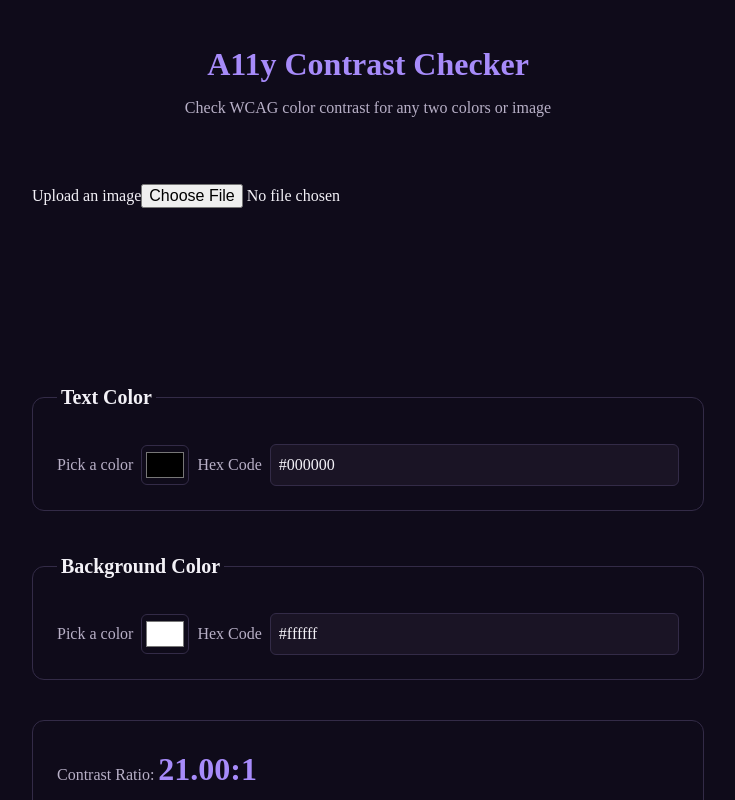
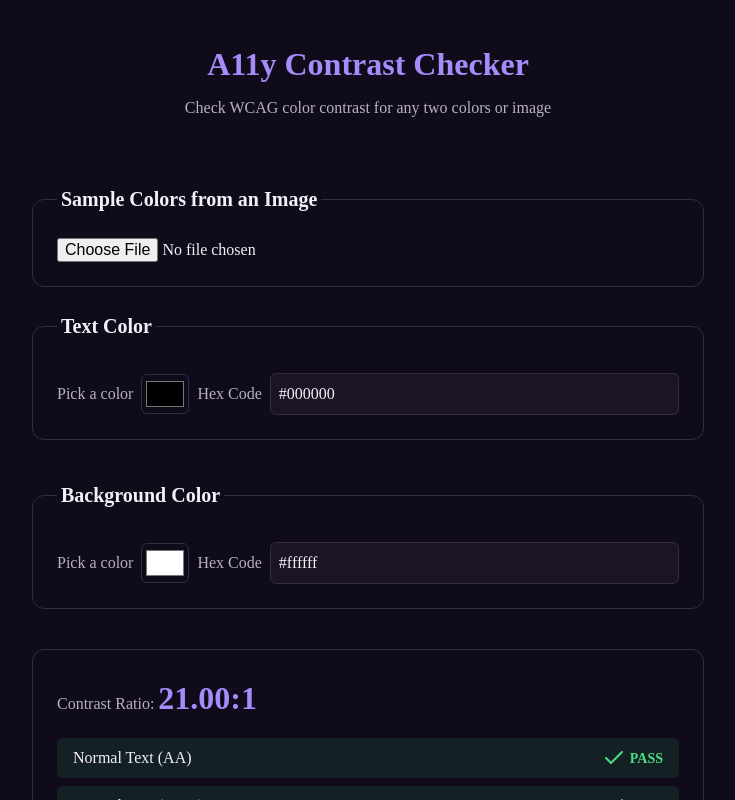
Before and after one commit to vbenedeto/a11y-contrast-checker, a Next.js app: page / in a window 1280 px wide. Shown: the top 800 px of the page, without its empty margins (272-1007 px from the left). Built offline with nearby package versions, Linux system fonts and the light colour scheme.

Commit message:
feat: style ImageColorPicker component

```diff
--- a/src/components/ImageColorPicker.tsx
+++ b/src/components/ImageColorPicker.tsx
@@ -1,4 +1,6 @@
 import { rgbToHex } from "@/lib/contrast";
+import styled from "@emotion/styled";
+import { Upload } from "lucide-react";
 import { useRef, useState } from "react";
 
 type PickTarget = 'foreground' | 'background';
@@ -7,6 +9,72 @@ type ImageColorPickerProps = {
   onForegroundPick: (hex: string) => void;
   onBackgroundPick: (hex: string) => void;
 };
+
+const Container = styled.fieldset`
+  border: 1px solid ${({ theme }) => theme.colors.border};
+  border-radius: ${({ theme }) => theme.radii.md};
+  padding: ${({ theme }) => theme.spacing.lg};
+  display: flex;
+  flex-direction: column;
+  gap: ${({ theme }) => theme.spacing.md};
+
+  legend {
+    font-size: ${({ theme }) => theme.fontSizes.lg};
+    font-weight: 600;
+    color: ${({ theme }) => theme.colors.text};
+    padding: 0 ${({ theme }) => theme.spacing.xs};
+  }
+`;
+
+const UploadRow = styled.div`
+  display: flex;
+  align-items: center;
+  gap: ${({ theme }) => theme.spacing.sm};
+
+  label {
+    font-size: ${({ theme }) => theme.fontSizes.base};
+    color: ${({ theme }) => theme.colors.textMuted};
+  }
+`;
+
+const VisuallyHidden = styled.label`
+  position: absolute;
+  width: 1px;
+  height: 1px;
+  padding: 0;
+  margin: -1px;
+  overflow: hidden;
+  clip: rect(0, 0, 0, 0);
+  white-space: nowrap;
+  border: 0;
+`;
+
+const RadioGroup = styled.div`
+  display: flex;
+  gap: ${({ theme }) => theme.spacing.lg};
+  font-size: ${({ theme }) => theme.fontSizes.base};
+  color: ${({ theme }) => theme.colors.textMuted};
+
+  label {
+    display: flex;
+    align-items: center;
+    gap: ${({ theme }) => theme.spacing.xs};
+    cursor: pointer;
+  }
+
+  input[type="radio"] {
+    accent-color: ${({ theme }) => theme.colors.primary};
+  }
+`;
+
+const StyledCanvas = styled.canvas<{ $visible: boolean }>`
+  display: ${({ $visible }) => ($visible ? 'block' : 'none')};
+  max-width: 100%;
+   height: auto;
+  max-width: 100%;
+  border-radius: ${({ theme }) => theme.radii.md};
+  cursor: crosshair;
+`;
 
 export function ImageColorPicker({ onForegroundPick, onBackgroundPick }: ImageColorPickerProps) {
   const canvasRef = useRef<HTMLCanvasElement>(null);
@@ -59,12 +127,19 @@ export function ImageColorPicker({ onForegroundPick, onBackgroundPick }: ImageCo
   }
 
   return (
-    <div>
-      <label htmlFor="image-upload">Upload an image</label>
-      <input id="image-upload" type="file" accept="image/*" onChange={handleFileChange} />
+    <Container>
+      <legend>Sample Colors from an Image</legend>
+
+      <UploadRow>
+        <VisuallyHidden htmlFor="image-upload">
+          Upload an image
+        </VisuallyHidden>
+        <input id="image-upload" type="file" accept="image/*"
+        onChange={handleFileChange} />
+      </UploadRow>
 
       {imageLoaded && (
-        <div role="radiogrup" aria-label="Choose which color you're picking">
+        <RadioGroup role="radiogrup" aria-label="Choose which color you're picking">
           <label htmlFor="">
             <input
               type="radio"
@@ -83,10 +158,10 @@ export function ImageColorPicker({ onForegroundPick, onBackgroundPick }: ImageCo
             />
             Pick background color
           </label>
-        </div>
+        </RadioGroup>
       )}
 
-      <canvas
+      <StyledCanvas
         ref={canvasRef}
         onClick={handleCanvasClick}
         role="img"
@@ -95,10 +170,8 @@ export function ImageColorPicker({ onForegroundPick, onBackgroundPick }: ImageCo
             ? `Uploaded image. Click anywhere to choose the ${pickTarget} color.`
             : 'No image uploaded yet'
         }
-        style={{ cursor: imageLoaded ? 'crosshair' : 'default', maxWidth: '100%' }}
-      >
-
-      </canvas>
-    </div>
+        $visible={imageLoaded}
+      />
+    </Container>
   )
 }
```
